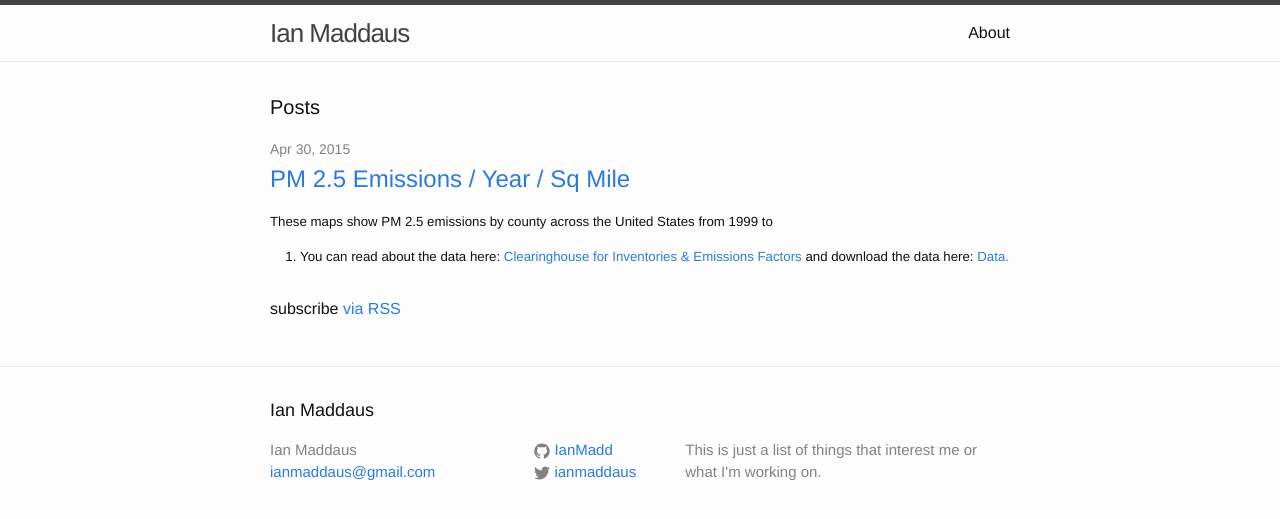
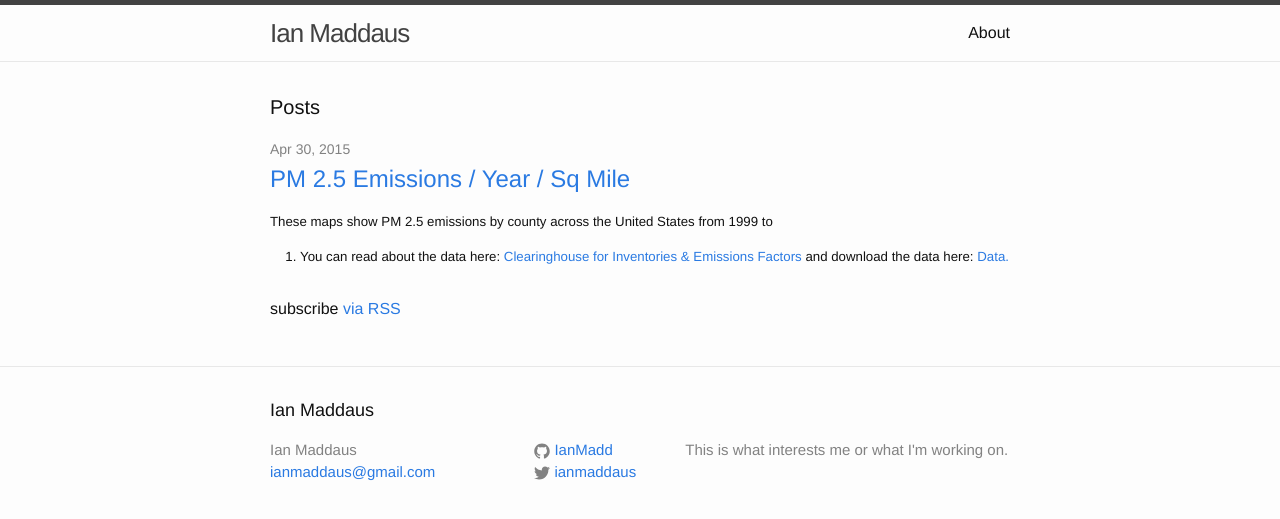
Before and after one commit to Ian-Ma/Ian-Ma.github.io, a Jekyll site: the page built from index.html, in a window 1280 px wide. Shown: the top 519 px of the page. Built offline with Jekyll 4.4.1, drawn with Linux system fonts in a browser that asks for light colours.

Commit message:
Minor change

```diff
--- a/_config.yml
+++ b/_config.yml
@@ -2,7 +2,7 @@
 title: Ian Maddaus
 email: ianmaddaus@gmail.com
 description: > # this means to ignore newlines until "baseurl:"
-  This is just a list of things that interest me or what I'm working on.
+  This is what interests me or what I'm working on.
 baseurl: "" # the subpath of your site, e.g. /blog/
 url: "http://ianmadd.github.io" # the base hostname & protocol for your site
 twitter_username: ianmaddaus
```
